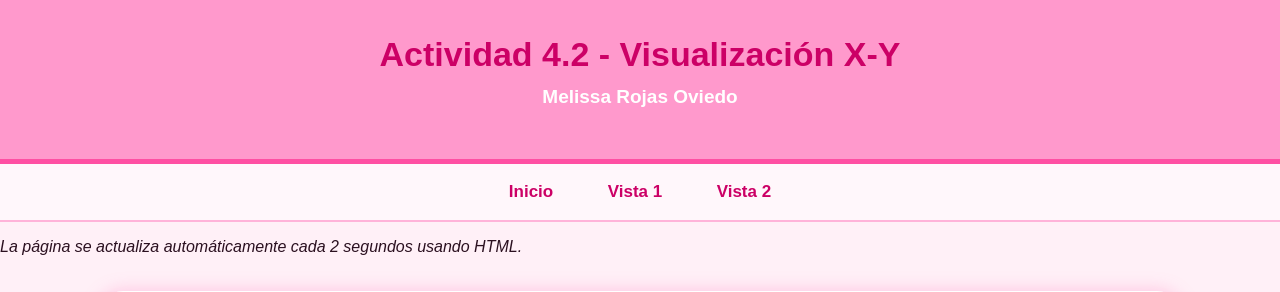
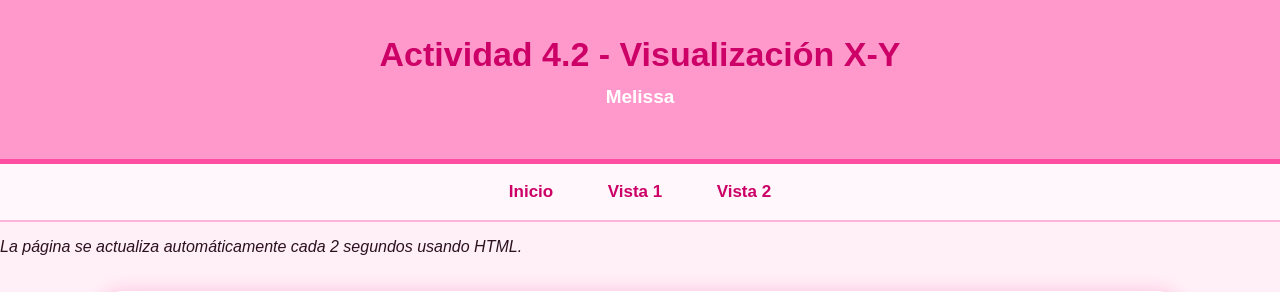
Before and after one commit to LisaAinsworth/actividad-42-flask, a Flask app: page / in a window 1280 px wide. Shown: the top 292 px of the page. Run offline with Flask 3, Linux system fonts and the light colour scheme; data that the repository does not hold is empty.

Commit message:
Actividad evaluada 4.2 Flask X-Y

```diff
--- a/templates/index.html
+++ b/templates/index.html
@@ -124,7 +124,7 @@
 <body id="pagina">
     <header id="encabezado">
         <h1 id="titulo">Actividad 4.2 - Visualización X-Y</h1>
-        <h2 id="nombre">Melissa Rojas Oviedo</h2>
+        <h2 id="nombre">Melissa</h2>
     </header>
 
     <nav id="menu">
--- a/templates/vista1.html
+++ b/templates/vista1.html
@@ -122,7 +122,7 @@
 <body id="pagina">
     <header id="encabezado">
         <h1 id="titulo">Vista 1 - Panel de coordenadas</h1>
-        <h2 id="nombre">Melissa Rojas Oviedo</h2>
+        <h2 id="nombre">Melissa</h2>
     </header>
 
     <nav id="menu">
--- a/templates/vista2.html
+++ b/templates/vista2.html
@@ -123,7 +123,7 @@
 <body id="pagina">
     <header id="encabezado">
         <h1 id="titulo">Vista 2 - Tablero de estado X-Y</h1>
-        <h2 id="nombre">Melissa Rojas Oviedo</h2>
+        <h2 id="nombre">Melissa</h2>
     </header>
 
     <nav id="menu">
```
Also changed, not shown: README.md.
